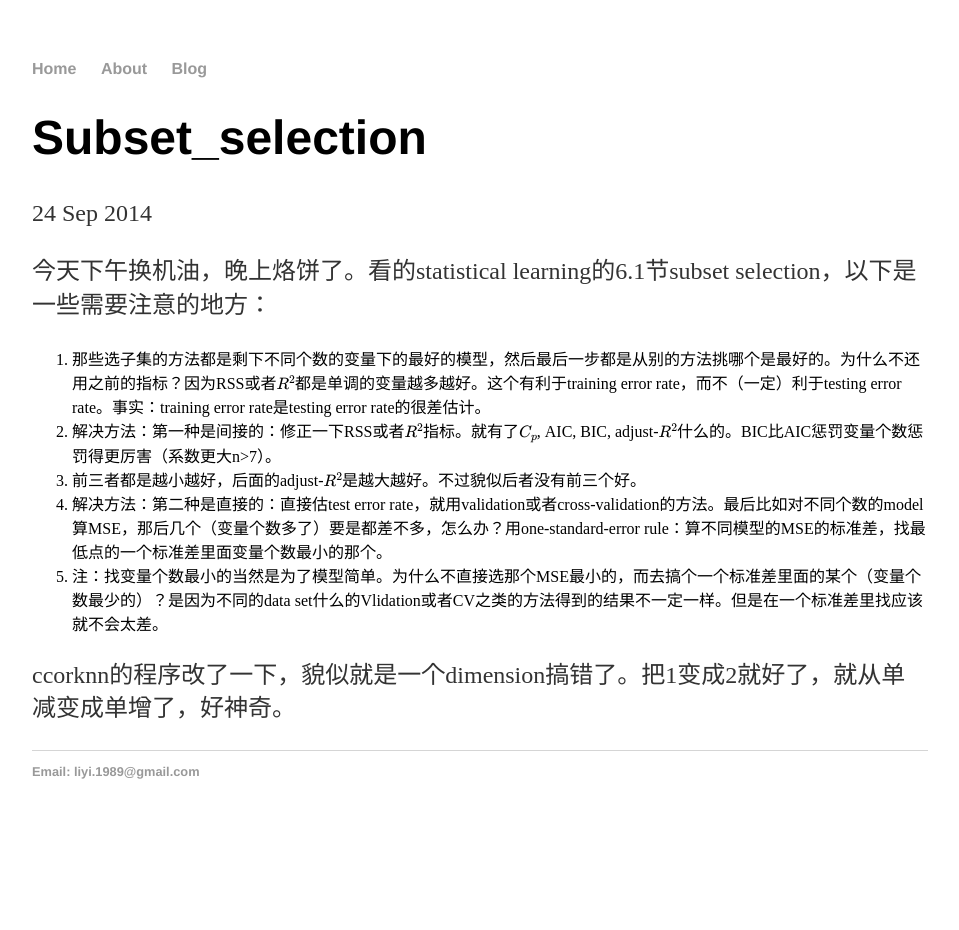
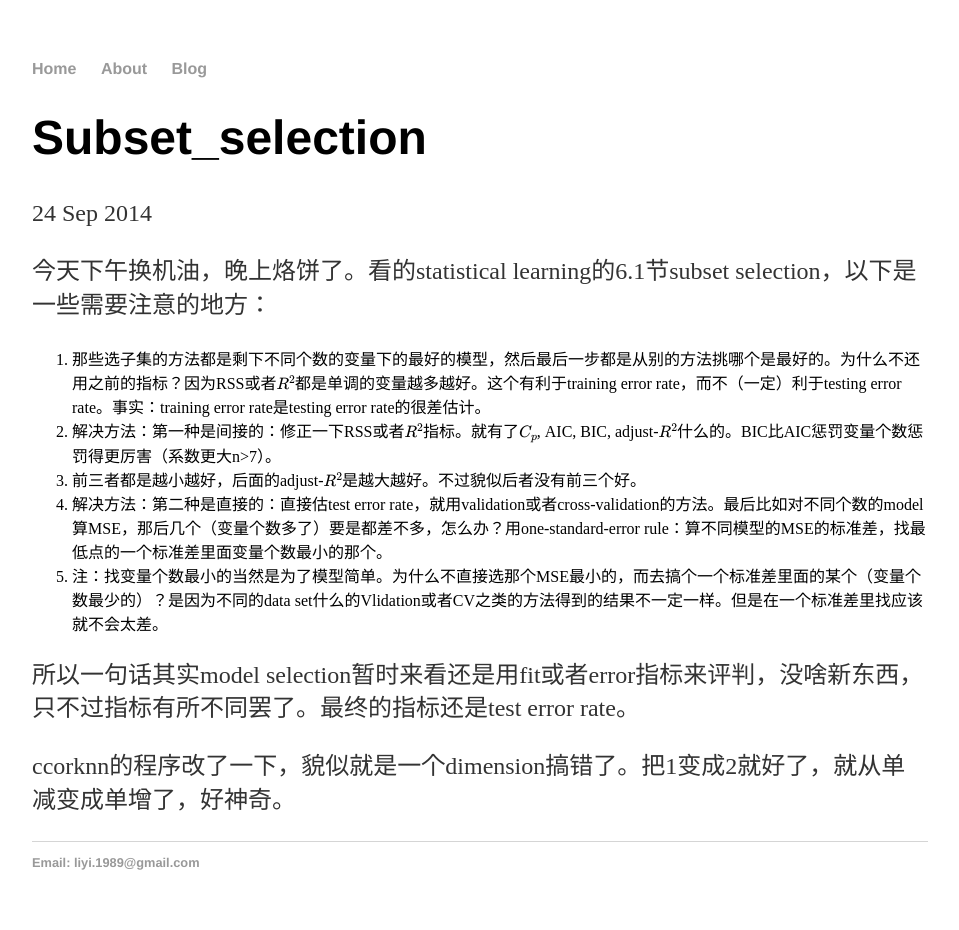
Before and after one commit to liyi-1989/liyi-1989.github.io, a Jekyll site: the page built from _posts/2014-09-24-subset_selection.md, in a window 1280 px wide. Shown: the whole page, without its empty margins (160-1119 px from the left). Built offline with Jekyll 4.4.1, drawn with Linux system fonts in a browser that asks for light colours; formulas are drawn with MathJax 3; before the commit the page ends 900 px from its top, so only the background shows below that.

Commit message:
third day post v3

```diff
--- a/_posts/2014-09-24-subset_selection.md
+++ b/_posts/2014-09-24-subset_selection.md
@@ -10,6 +10,9 @@ layout: post
 3. 前三者都是越小越好，后面的adjust-$R^2$是越大越好。不过貌似后者没有前三个好。
 4. 解决方法：第二种是直接的：直接估test error rate，就用validation或者cross-validation的方法。最后比如对不同个数的model算MSE，那后几个（变量个数多了）要是都差不多，怎么办？用one-standard-error rule：算不同模型的MSE的标准差，找最低点的一个标准差里面变量个数最小的那个。
 5. 注：找变量个数最小的当然是为了模型简单。为什么不直接选那个MSE最小的，而去搞个一个标准差里面的某个（变量个数最少的）？是因为不同的data set什么的Vlidation或者CV之类的方法得到的结果不一定一样。但是在一个标准差里找应该就不会太差。
+
+
+所以一句话其实model selection暂时来看还是用fit或者error指标来评判，没啥新东西，只不过指标有所不同罢了。最终的指标还是test error rate。
 
 ccorknn的程序改了一下，貌似就是一个dimension搞错了。把1变成2就好了，就从单减变成单增了，好神奇。
 
```
